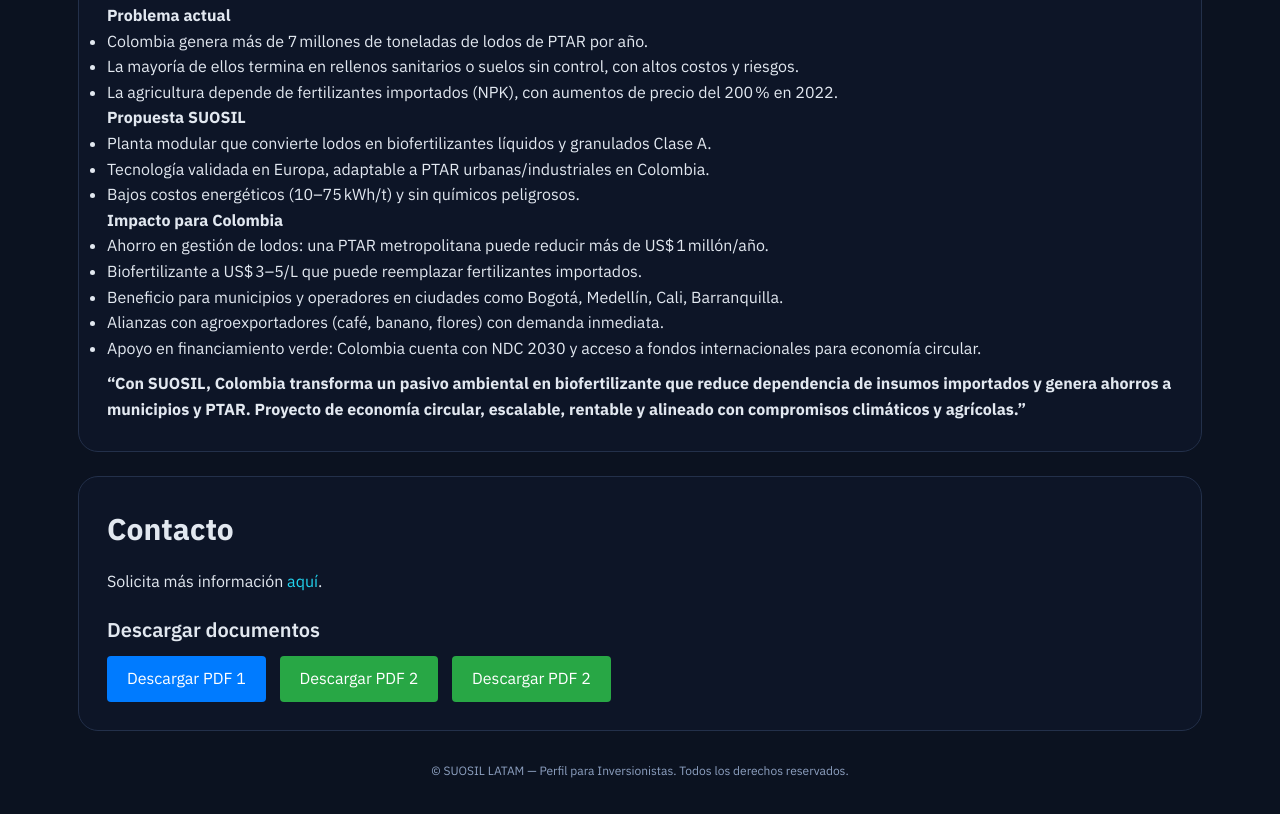
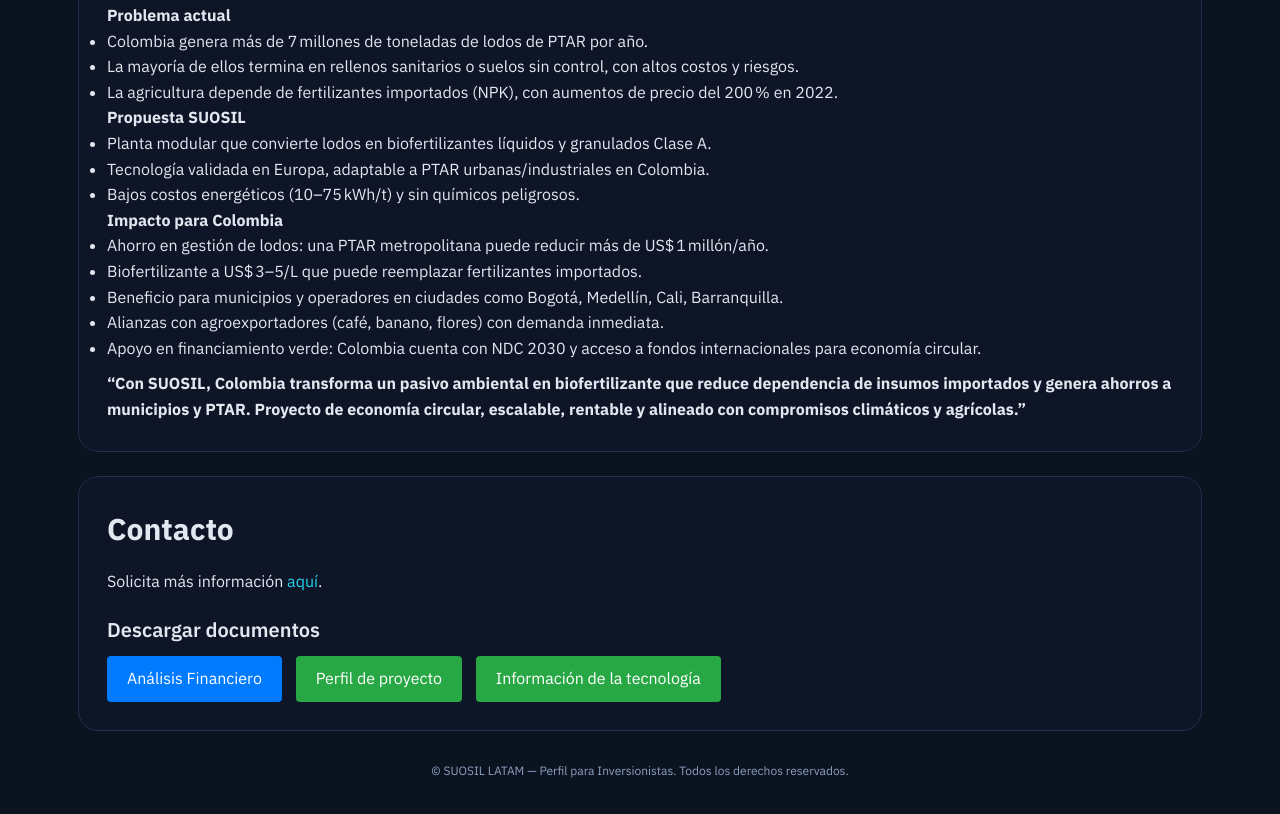
Before and after one commit to fabian0071982/suosil, a plain HTML site: page index.html in a window 1280 px wide. Shown: the part 7126-7940 px from the top of the page. Drawn offline with nearby package versions, Linux system fonts and the light colour scheme.

Commit message:
Update index.html

```diff
--- a/index.html
+++ b/index.html
@@ -509,13 +509,13 @@
   <div style="margin-top: 20px;">
     <h3>Descargar documentos</h3>
     <a href="https://raw.githubusercontent.com/fabian0071982/suosil/main/files/An%C3%A1lisis_Financiero.pdf" download style="display: inline-block; margin-right: 10px; padding: 10px 20px; background-color: #007bff; color: #fff; text-decoration: none; border-radius: 4px;">
-      Descargar PDF 1
+      Análisis Financiero
     </a>
-    <a href="docs/documento2.pdf" download style="display: inline-block; margin-right: 10px; padding: 10px 20px; background-color: #28a745; color: #fff; text-decoration: none; border-radius: 4px;">
-      Descargar PDF 2
+    <a href="https://raw.githubusercontent.com/fabian0071982/suosil/main/files/PERFIL_DE_PROYECTO_SUOSIL_Ecuador.pdf" download style="display: inline-block; margin-right: 10px; padding: 10px 20px; background-color: #28a745; color: #fff; text-decoration: none; border-radius: 4px;">
+      Perfil de proyecto
     </a>
-    <a href="docs/documento2.pdf" download style="display: inline-block; margin-right: 10px; padding: 10px 20px; background-color: #28a745; color: #fff; text-decoration: none; border-radius: 4px;">
-      Descargar PDF 2
+    <a href="https://raw.githubusercontent.com/fabian0071982/suosil/main/files/Propuesta_Obtención_Fertilizante_Orgánico.pdf" download style="display: inline-block; margin-right: 10px; padding: 10px 20px; background-color: #28a745; color: #fff; text-decoration: none; border-radius: 4px;">
+      Información de la tecnología
     </a>
   </div>
   </div>
```
